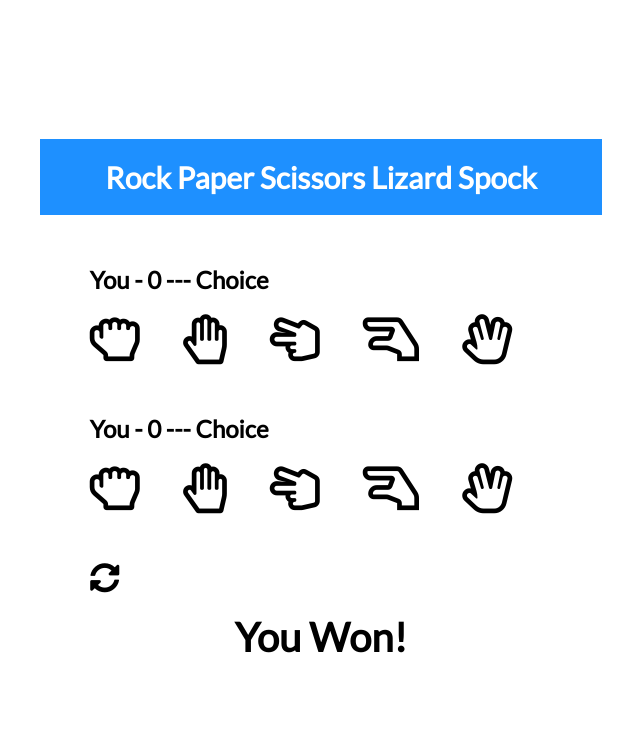
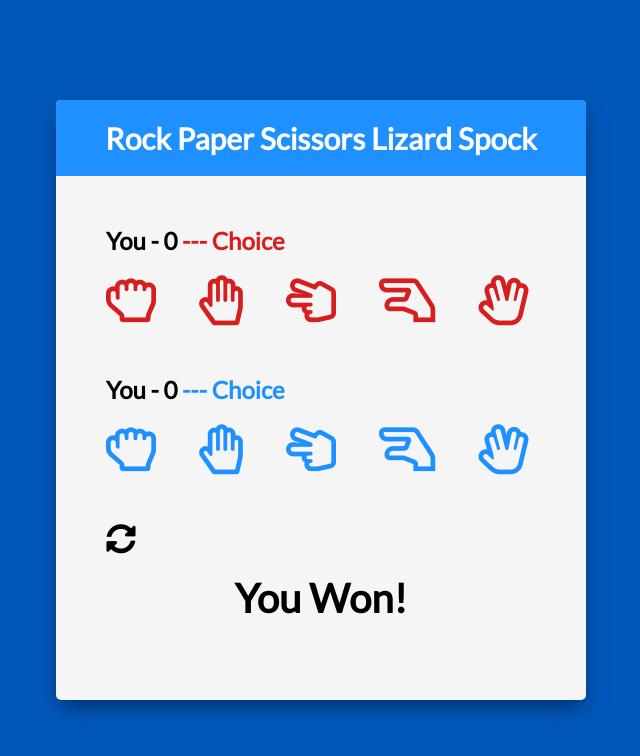
Before and after one commit to VaderSteve76/RockPaperScissorsLizardSpock-Js, a plain HTML site: page index.html in a window 1280 px wide. Shown: the whole page, without its empty margins (319-959 px from the left). Drawn offline with Linux system fonts and the light colour scheme.

Commit message:
UI styling complete, just needs functionality

```diff
--- a/style.css
+++ b/style.css
@@ -7,7 +7,7 @@ html {
 body {
   margin: 0;
   min-height: 100vh;
-
+  background: rgb(0, 87, 185);
   font-family: Lato, sans-serif;
   display: flex;
   justify-content: center;
@@ -18,7 +18,8 @@ body {
 
 .header {
   background: dodgerblue;
-
+  border-top-left-radius: 5px;
+  border-top-right-radius: 5px;
   display: flex;
   justify-content: center;
   align-items: center;
@@ -27,6 +28,14 @@ body {
 h1 {
   color: white;
   font-size: 30px;
+}
+
+.game-container {
+  width: 530px;
+  height: 600px;
+  background: whitesmoke;
+  border-radius: 5px;
+  box-shadow: 0 10px 20px -5px rgba(0, 0, 0, 0.5);
 }
 
 .player-container {
@@ -43,7 +52,18 @@ h2 {
   User-select: none;
 }
 
+#player .far, #player .choice {
+  color: dodgerblue;
+  cursor: pointer;
+}
 
+#computer .far, #computer .choice {
+  color: rgb(214, 30, 30);
+}
+
+#player .far:last-of-type, #computer .far:last-of-type {
+  margin-right: 0;
+}
 
 .reset-icon {
   font-size: 30px;
```
